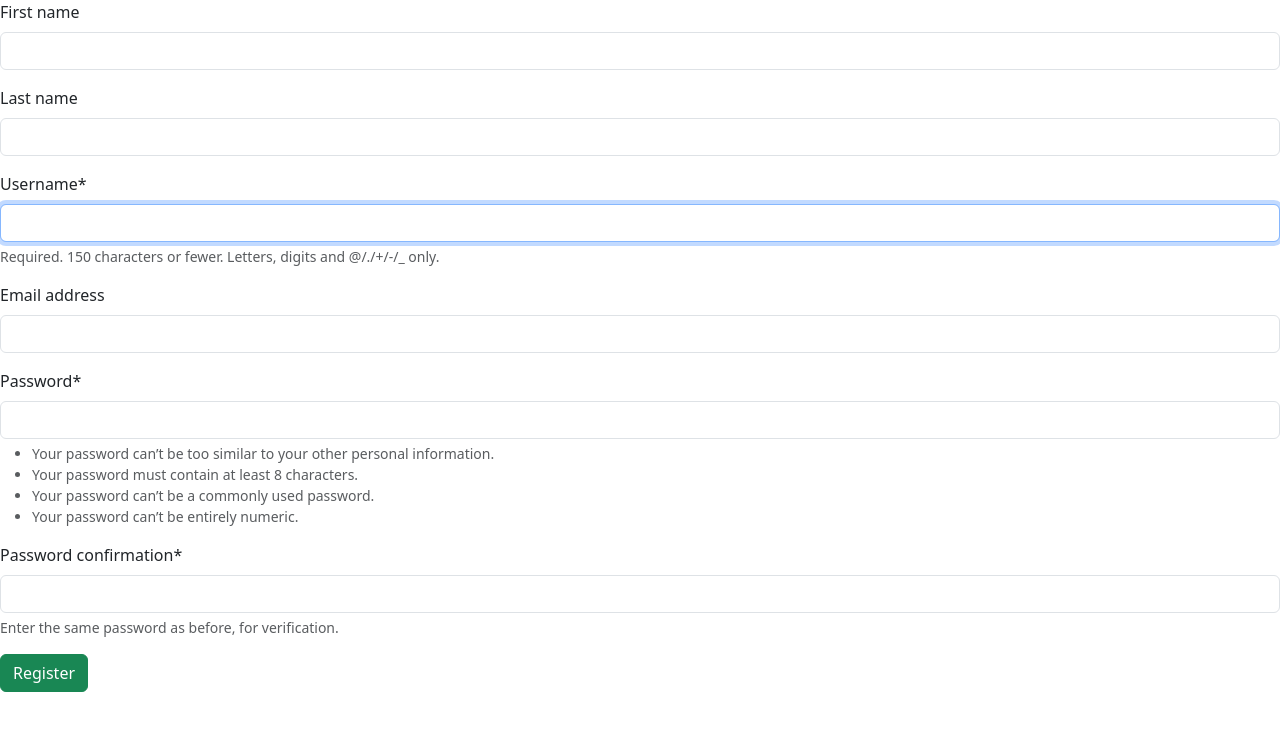
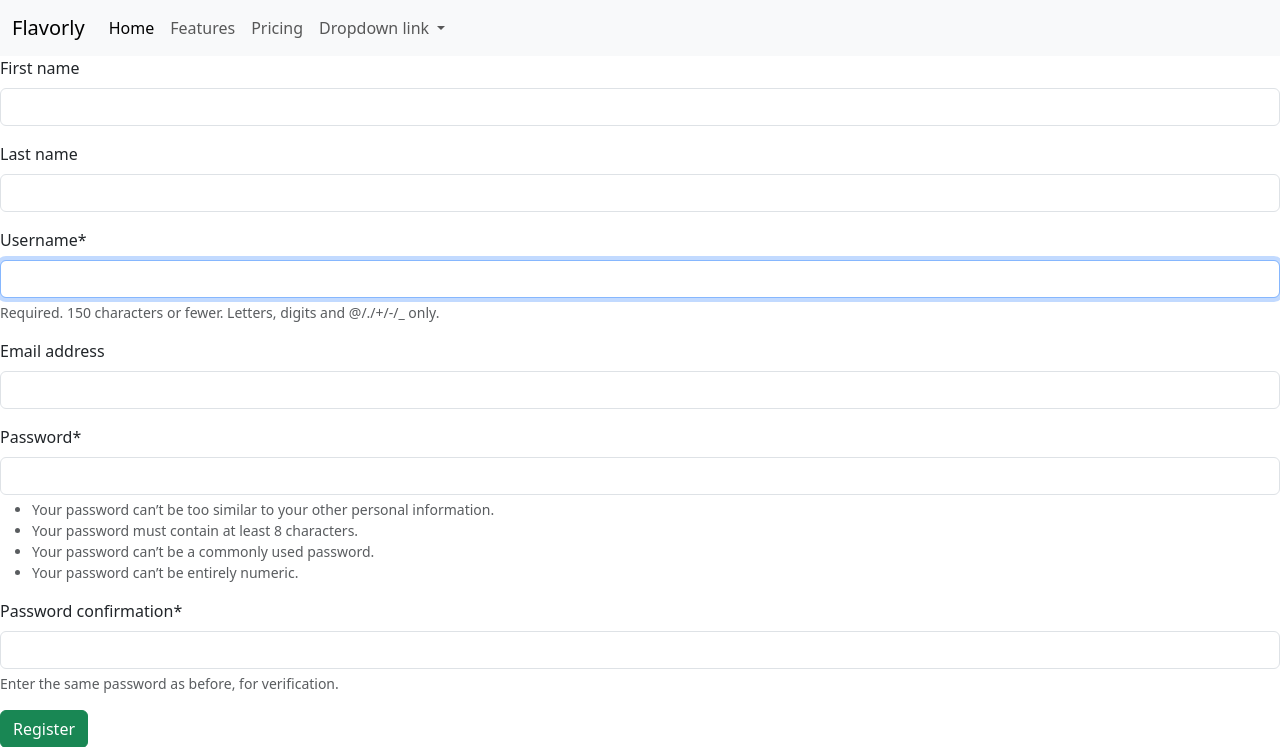
Before and after one commit to AlzyWelzy/Flavorly, a Django app: page /register/ in a window 1280 px wide. Shown: the top 747 px of the page. Run offline with Django 4.2, Linux system fonts and the light colour scheme; parts of the project's set-up code (start-up, migrations or seed data) failed here and were passed over; some libraries are stand-ins or nearby versions.

Commit message:
adding styles

```diff
--- a/app/urls.py
+++ b/app/urls.py
@@ -7,5 +7,6 @@ urlpatterns = [
     path("edit_profile/", views.edit_profile, name="edit_profile"),
     path("add_profile_picture/", views.add_profile_picture, name="add_profile_picture"),
     path("register/", views.register, name="register"),
-    path("signin/", view=views.my_login, name="my_login"),
+    # Not using anymore
+    # path("signin/", view=views.my_login, name="my_login"),
 ]
--- a/app/views.py
+++ b/app/views.py
@@ -22,28 +22,6 @@ def dashboard_view(request):
     return render(request, "app/dashboard.html")
 
 
-def my_login(request):
-    form = LoginForm()
-
-    if request.method == "POST":
-        form = LoginForm(request, data=request.POST)
-
-        if form.is_valid():
-            username = request.POST.get("username")
-            password = request.POST.get("password")
-
-            user = authenticate(request, username=username, password=password)
-
-            if user is not None:
-                login(request, user)
-                return redirect("index")
-            else:
-                messages.info(request, "Username or Password is incorrect")
-    context = {"form": form}
-
-    return render(request, "app/signin.html", context)
-
-
 # Create your views here.
 def register(response):
     if response.method == "POST":
@@ -62,7 +40,7 @@ def register(response):
     else:
         form = RegisterForm()
 
-    return render(response, "app/register.html", {"form": form})
+    return render(response, "registration/register.html", {"form": form})
 
 
 @login_required(login_url="login")
@@ -93,3 +71,29 @@ def add_profile_picture(request):
         form = AddProfilePictureForm(instance=request.user.userprofilemodel)
 
     return render(request, "app/edit_profile.html", {"form": form})
+
+
+"""
+Template for login (temporary)
+Not used anymore
+"""
+# def my_login(request):
+#     form = LoginForm()
+
+#     if request.method == "POST":
+#         form = LoginForm(request, data=request.POST)
+
+#         if form.is_valid():
+#             username = request.POST.get("username")
+#             password = request.POST.get("password")
+
+#             user = authenticate(request, username=username, password=password)
+
+#             if user is not None:
+#                 login(request, user)
+#                 return redirect("index")
+#             else:
+#                 messages.info(request, "Username or Password is incorrect")
+#     context = {"form": form}
+
+#     return render(request, "app/signin.html", context)
--- a/core/urls.py
+++ b/core/urls.py
@@ -39,3 +39,6 @@ urlpatterns = [
     # ),
     path("", include("app.urls")),
 ]
+if settings.DEBUG:
+    urlpatterns += static(settings.STATIC_URL, document_root=settings.STATIC_ROOT)
+    urlpatterns += static(settings.MEDIA_URL, document_root=settings.MEDIA_ROOT)
--- a/templates/base.html
+++ b/templates/base.html
@@ -20,6 +20,37 @@
 </head>
 
 <body>
+    <nav class="navbar navbar-expand-lg bg-light">
+  <div class="container-fluid">
+    <a class="navbar-brand" href="{% url 'index' %}">Flavorly</a>
+    <button class="navbar-toggler" type="button" data-bs-toggle="collapse" data-bs-target="#navbarNavDropdown" aria-controls="navbarNavDropdown" aria-expanded="false" aria-label="Toggle navigation">
+      <span class="navbar-toggler-icon"></span>
+    </button>
+    <div class="collapse navbar-collapse" id="navbarNavDropdown">
+      <ul class="navbar-nav">
+        <li class="nav-item">
+          <a class="nav-link active" aria-current="page" href="#">Home</a>
+        </li>
+        <li class="nav-item">
+          <a class="nav-link" href="#">Features</a>
+        </li>
+        <li class="nav-item">
+          <a class="nav-link" href="#">Pricing</a>
+        </li>
+        <li class="nav-item dropdown">
+          <a class="nav-link dropdown-toggle" href="#" role="button" data-bs-toggle="dropdown" aria-expanded="false">
+            Dropdown link
+          </a>
+          <ul class="dropdown-menu">
+            <li><a class="dropdown-item" href="#">Action</a></li>
+            <li><a class="dropdown-item" href="#">Another action</a></li>
+            <li><a class="dropdown-item" href="#">Something else here</a></li>
+          </ul>
+        </li>
+      </ul>
+    </div>
+  </div>
+</nav>
 
     {% block content %}{% endblock %}
         <script src="https://cdn.jsdelivr.net/npm/bootstrap@5.3.3/dist/js/bootstrap.bundle.min.js" integrity="sha384-YvpcrYf0tY3lHB60NNkmXc5s9fDVZLESaAA55NDzOxhy9GkcIdslK1eN7N6jIeHz" crossorigin="anonymous"></script>
```
Also changed, not shown: templates/registration/register.html (renamed from app/templates/app/register.html).
